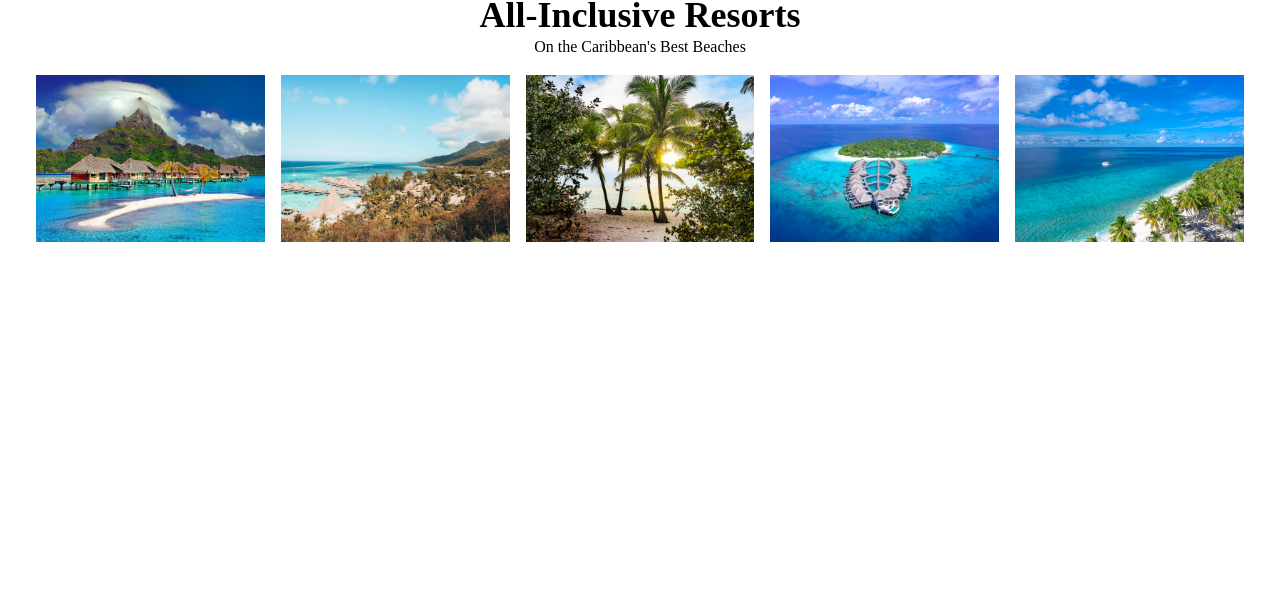
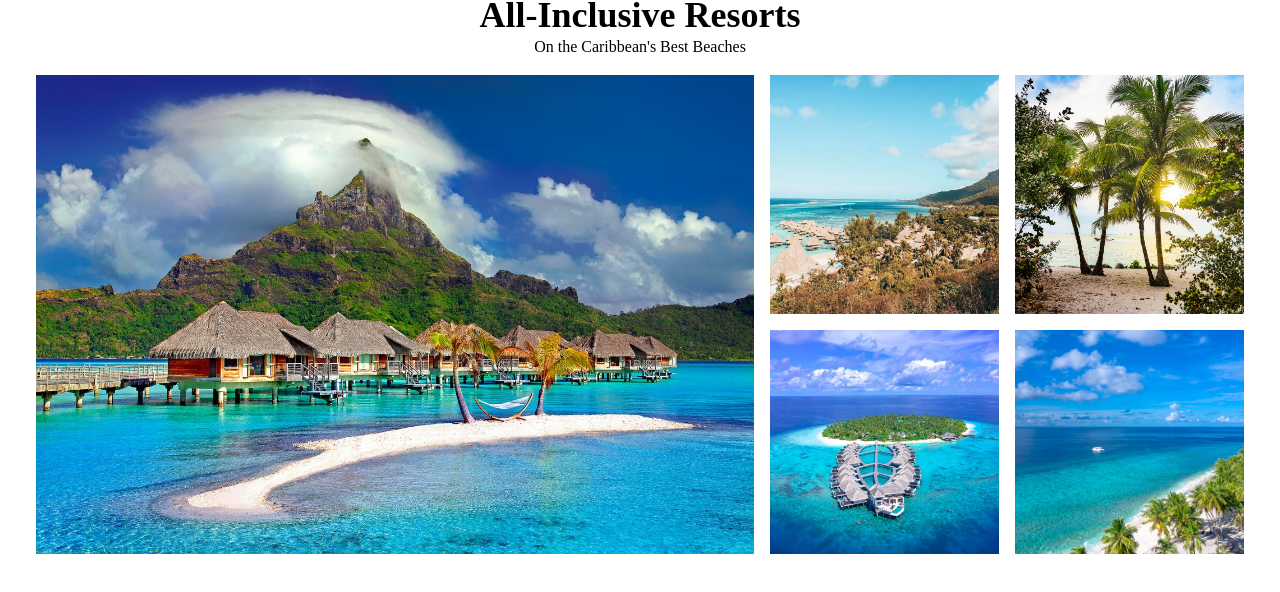
Before and after one commit to alex197925/react-tailwind, a React (Create React App) app in the folder tailwind-app/: page / in a window 1280 px wide. Shown: the part 869-1461 px from the top of the page. Before the commit the page ends 1191 px from the top, so only its background shows below. Built offline with nearby package versions, Linux system fonts and the light colour scheme.

Commit message:
Add style to images with grid col-span

```diff
--- a/tailwind-app/src/components/Destinations.jsx
+++ b/tailwind-app/src/components/Destinations.jsx
@@ -13,7 +13,8 @@ const Destinations = () => {
         {/*    Use Grid for to place images*/}
             <div className="grid grid-rows-none md:grid-cols-5 py-4 gap-2 md: gap-4">
                 {/*This classes making images the same size*/}
-                <img className="w-full h-full object-cover" src={BoraBora} alt="bora bora"/>
+                {/* ON the first img we add more style for  different screen size*/}
+                <img className="w-full h-full object-cover col-span-2 md:col-span-3 row-span-2" src={BoraBora} alt="bora bora"/>
                 <img className="w-full h-full object-cover" src={BoraBora2} alt="bora bora"/>
                 <img className="w-full h-full object-cover" src={KeyWest} alt="key west"/>
                 <img className="w-full h-full object-cover" src={Maldives} alt="maldives"/>
```
